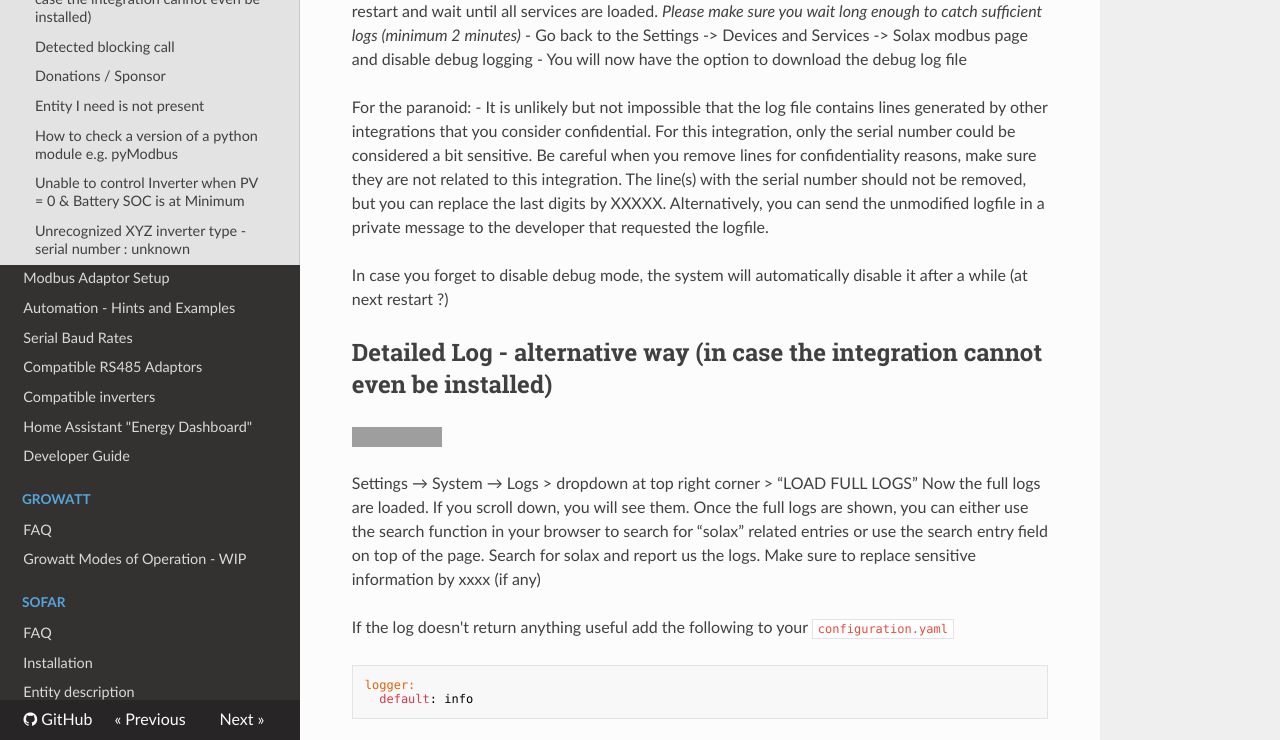
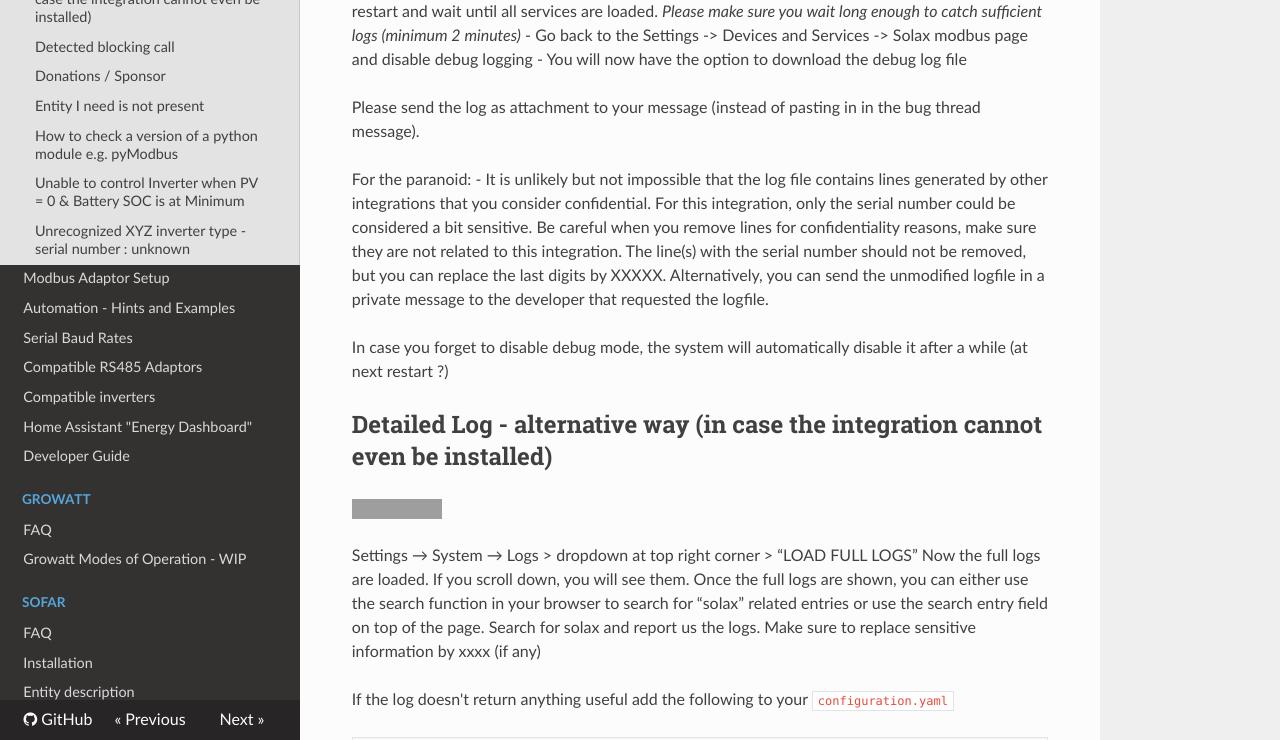
Before and after one commit to wills106/homeassistant-solax-modbus, an MkDocs documentation site: the page built from docs/faq.md, in a window 1280 px wide and 900 px high, scrolled down 898 px, cut to the strip 160-900 px from the top of the window. Built offline with MkDocs 1.6.1, drawn with Linux system fonts in a browser that asks for light colours; nearby versions of some CDN libraries; grey boxes are pictures that could not be loaded.

Commit message:
Update FAQ with log file attachment instructions
Added a note about sending log files as attachments.

```diff
--- a/docs/faq.md
+++ b/docs/faq.md
@@ -19,6 +19,9 @@
 - Give HA sufficient time to restart and wait until all services are loaded. _Please make sure you wait long enough to catch sufficient logs (minimum 2 minutes)_
 - Go back to the Settings -> Devices and Services -> Solax modbus page and disable debug logging
 - You will now have the option to download the debug log file
+
+Please send the log as attachment to your message (instead of pasting in in the bug thread message).
+
 
 For the paranoid:
  - It is unlikely but not impossible that the log file contains lines generated by other integrations that you consider confidential.
```
